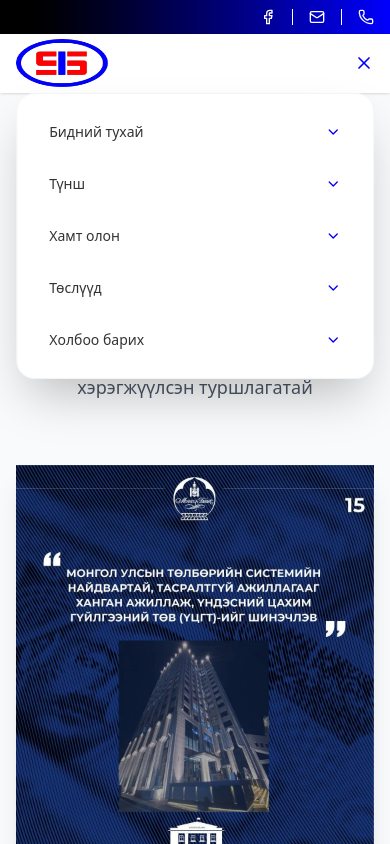
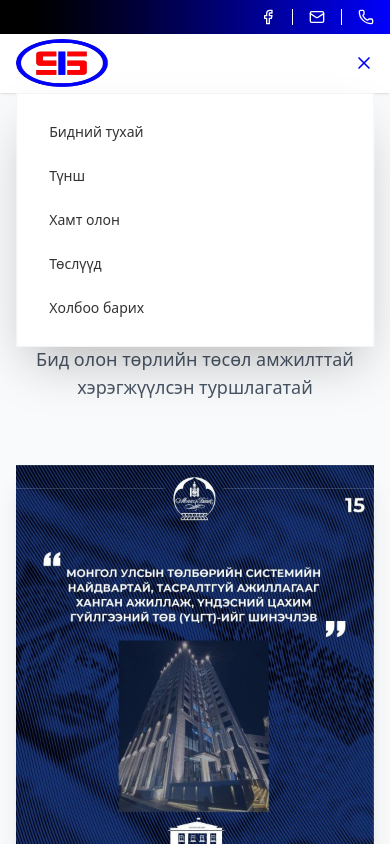
Before and after one commit to Zolboo0501/yesun, a Next.js app: page /projects in a window 390 px wide. Both pictures are taken after a click on the button 364 px from the left and 63 px from the top of the page. Shown: the top 844 px of the page. Built offline with nearby package versions, Linux system fonts and the light colour scheme.

Commit message:
mobile header

```diff
--- a/app/layout.tsx
+++ b/app/layout.tsx
@@ -16,7 +16,10 @@ export default function RootLayout({
 }>) {
   return (
     <html lang="en">
-      <body className={`scroll-smooth ${ptSans.variable}`}>
+      <body
+        className={`scroll-smooth ${ptSans.variable}`}
+        suppressHydrationWarning
+      >
         <Header />
         {children}
         <Footer />
--- a/components/Header.tsx
+++ b/components/Header.tsx
@@ -1,16 +1,17 @@
 "use client";
 import { menu } from "@/constants/data";
-import { ChevronDown, Facebook, Mail, Menu, Phone, X } from "lucide-react";
+import { Facebook, Mail, Menu, Phone, X } from "lucide-react";
 import { AnimatePresence, motion } from "motion/react";
 import Link from "next/link";
 import { usePathname } from "next/navigation";
-import { useEffect, useState } from "react";
+import { useEffect, useRef, useState } from "react";
 import { ImageWithFallback } from "./ImageWithFallback";
 
 export function Header() {
   const pathname = usePathname();
   const [isScrolled, setIsScrolled] = useState(false);
   const [mobileMenuOpen, setIsMobileMenuOpen] = useState(false);
+  const mobileMenuRef = useRef<HTMLDivElement>(null);
 
   useEffect(() => {
     const handleScroll = () => {
@@ -19,6 +20,25 @@ export function Header() {
     window.addEventListener("scroll", handleScroll);
     return () => window.removeEventListener("scroll", handleScroll);
   }, []);
+
+  useEffect(() => {
+    const handleClickOutside = (event: MouseEvent) => {
+      if (
+        mobileMenuRef.current &&
+        !mobileMenuRef.current.contains(event.target as Node)
+      ) {
+        setIsMobileMenuOpen(false);
+      }
+    };
+
+    if (mobileMenuOpen) {
+      document.addEventListener("mousedown", handleClickOutside);
+    }
+
+    return () => {
+      document.removeEventListener("mousedown", handleClickOutside);
+    };
+  }, [mobileMenuOpen]);
 
   const scrollToSection = (id: string) => {
     const element = document.getElementById(id);
@@ -141,6 +161,7 @@ export function Header() {
           <AnimatePresence>
             {mobileMenuOpen && (
               <motion.div
+                ref={mobileMenuRef}
                 initial={{ opacity: 0, height: 0, y: -20 }}
                 animate={{
                   opacity: 1,
@@ -167,7 +188,7 @@ export function Header() {
                     ease: [0.4, 0, 1, 1],
                   },
                 }}
-                className="absolute left-1/2 top-[7vh] w-11/12 -translate-x-1/2 overflow-hidden overflow-y-auto bg-white shadow-2xl rounded-2xl border border-gray-100 lg:hidden"
+                className="absolute left-1/2 top-[7vh] w-11/12 -translate-x-1/2 overflow-hidden overflow-y-auto bg-white shadow-2xl  border border-gray-100 lg:hidden"
               >
                 <motion.div
                   className="space-y-2 p-4"
@@ -185,8 +206,12 @@ export function Header() {
                 >
                   {menu.map((menuItem, index) => {
                     return (
+                      <Link
+                        href={menuItem.href}
+                        key={index}
+                        onClick={() => setIsMobileMenuOpen(false)}
+                      >
                         <motion.div
-                        key={index}
                           variants={{
                             hidden: { opacity: 0, x: -20 },
                             visible: {
@@ -209,11 +234,8 @@ export function Header() {
                               damping: 17,
                             }}
                           >
-                          <summary className="flex cursor-pointer items-center justify-between rounded-lg px-4 py-3 font-medium hover:bg-blue-50 transition-colors duration-200 active:scale-95">
+                            <summary className="flex cursor-pointer items-center justify-between px-4 py-3 font-medium hover:bg-blue-50 transition-colors duration-200">
                               <span className="text-sm">{menuItem.title}</span>
-                            <motion.div className="group-open:rotate-180 transition-transform duration-300">
-                              <ChevronDown className="h-4 w-4 text-primary" />
-                            </motion.div>
                             </summary>
                             <motion.div
                               className="space-y-1 pl-4 pt-2"
@@ -225,6 +247,7 @@ export function Header() {
                             </motion.div>
                           </motion.details>
                         </motion.div>
+                      </Link>
                     );
                   })}
                 </motion.div>
```
Lines whose indentation alone changed are shown as unchanged.
